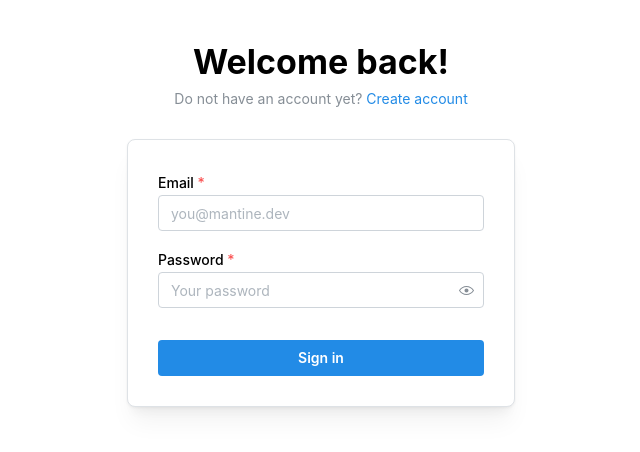
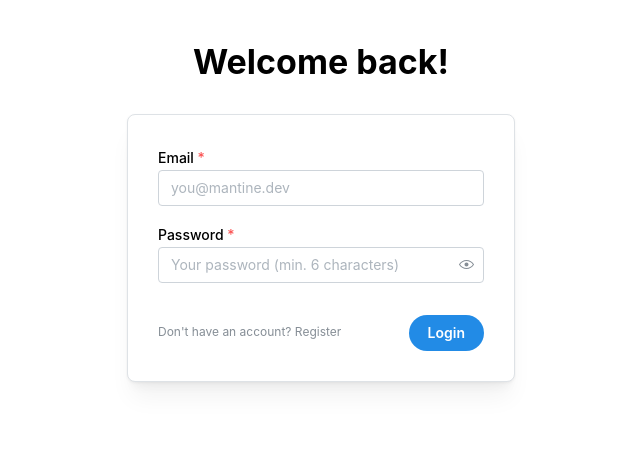
Before and after one commit to Abhi-m-anue/job-tracker, a React (Vite) app: page / in a window 1280 px wide. Shown: the top 452 px of the page, without its empty margins (319-959 px from the left). Built offline with nearby package versions, Linux system fonts and the light colour scheme.

Commit message:
added register functionality, merged both login and register to one component

```diff
--- a/src/App.jsx
+++ b/src/App.jsx
@@ -1,20 +1,29 @@
+import { useEffect } from "react";
 import { BrowserRouter as Router, Routes, Route} from "react-router-dom"
 import "./App.css";
-import Login from "./pages/Login";
-import Register from "./pages/Register";
+import LoginRegister from "./pages/LoginRegister";
 import Dashboard from "./pages/Dashboard";
 
 import "@mantine/core/styles.css";
 import { MantineProvider } from "@mantine/core";
 
+import Axios from "axios"
+
 function App() {
+
+  useEffect(()=>{
+    const token = localStorage.getItem('jwtToken');
+    if(token){
+      Axios.defaults.headers.common['Authorization'] = `Bearer ${token}`;
+    }
+  },[])
+
   return (
     <MantineProvider>
       <>
         <Router>
           <Routes>
-            <Route path="/" Component={Login} />
-            <Route path="/register" Component={Register} />
+            <Route path="/" Component={LoginRegister} />
             <Route path="/dashboard" Component={Dashboard} />
           </Routes>
         </Router>
--- a/src/pages/Login.jsx
+++ /dev/null
@@ -1,89 +0,0 @@
-import React, { useState } from "react";
-import { Link, useNavigate } from "react-router-dom";
-import Axios from "axios"
-
-import {
-  TextInput,
-  PasswordInput,
-  Checkbox,
-  Anchor,
-  Paper,
-  Title,
-  Text,
-  Container,
-  Group,
-  Button,
-} from "@mantine/core";
-import classes from "../styles/AuthenticationTitle.module.css";
-
-const Login = () => {
-  const [email, setEmail] = useState("");
-  const [password, setPassword] = useState("");
-  const [error,setError] = useState("")
-
-  const navigate = useNavigate();
-
-  const handleSubmit = async (e)=>{
-    e.preventDefault();
-    try{
-        const user = await Axios.post('https://jobs-api-0v7l.onrender.com/api/v1/auth/login',{
-            email,
-            password
-        })
-        setError("")
-        const token = user.data.token
-        localStorage.setItem('jwtToken', token);
-        Axios.defaults.headers.common['Authorization'] = `Bearer ${token}`
-        navigate('/dashboard')
-    }
-    catch(err){
-        setError(err.response.data.msg);
-    }
-
-  }
-
-  return (
-    <Container size={420} my={40}>
-      <Title ta="center" className={classes.title}>
-        Welcome back!
-      </Title>
-      <Text c="dimmed" size="sm" ta="center" mt={5}>
-        Do not have an account yet?{" "}
-        <Anchor size="sm" component={Link} to={"/register"}>
-          Create account
-        </Anchor>
-      </Text>
-
-      <Paper withBorder shadow="md" p={30} mt={30} radius="md">
-        <form onSubmit={handleSubmit}>
-          <TextInput
-            label="Email"
-            placeholder="you@mantine.dev"
-            onChange={(e) => setEmail(e.target.value)}
-            required
-            error = {error ? true:false}
-          />
-          <PasswordInput
-            label="Password"
-            placeholder="Your password"
-            required
-            mt="md"
-            error = {error}
-            onChange={(e) => setPassword(e.target.value)}
-          />
-          {/* <Group justify="space-between" mt="lg">
-            <Checkbox label="Remember me" />
-            <Anchor component="button" size="sm">
-              Forgot password?
-            </Anchor>
-          </Group> */}
-          <Button fullWidth mt="xl" type="submit">
-            Sign in
-          </Button>
-        </form>
-      </Paper>
-    </Container>
-  );
-};
-
-export default Login;
--- /dev/null
+++ b/src/pages/LoginRegister.jsx
@@ -0,0 +1,132 @@
+import React, { useState } from "react";
+import { useNavigate } from "react-router-dom";
+import Axios from "axios";
+
+import {
+  TextInput,
+  PasswordInput,
+  Checkbox,
+  Anchor,
+  Paper,
+  Title,
+  Text,
+  Container,
+  Group,
+  Button,
+} from "@mantine/core";
+import { useToggle, upperFirst } from "@mantine/hooks";
+import classes from "../styles/AuthenticationTitle.module.css";
+
+const LoginRegister = () => {
+  const [name, setName] = useState("");
+  const [email, setEmail] = useState("");
+  const [password, setPassword] = useState("");
+  const [error, setError] = useState("");
+  const [type, toggle] = useToggle(["login", "register"]);
+
+  const navigate = useNavigate();
+
+  const handleRegister = async(e)=>{
+    e.preventDefault();
+    try{
+        const user = await Axios.post(
+          "https://jobs-api-0v7l.onrender.com/api/v1/auth/register",
+          {
+            name,
+            email,
+            password
+          }
+        );
+        setError("");
+        const token = user.data.token;
+        localStorage.setItem("jwtToken", token);
+        Axios.defaults.headers.common["Authorization"] = `Bearer ${token}`;
+        toggle();
+    }
+    catch(err){
+        if (err.response.data.msg === "Duplicate value entered for email"){
+            setError('This email is already registered, try login in');
+        }
+        else{
+            setError("Invalid format");
+        }
+
+    }
+  }
+
+  const handleLogin = async (e) => {
+    e.preventDefault();
+    try {
+      const user = await Axios.post(
+        "https://jobs-api-0v7l.onrender.com/api/v1/auth/login",
+        {
+          email,
+          password,
+        }
+      );
+      setError("");
+      const token = user.data.token;
+      localStorage.setItem("jwtToken", token);
+      Axios.defaults.headers.common["Authorization"] = `Bearer ${token}`;
+      navigate("/dashboard");
+    } catch (err) {
+      setError(err.response.data.msg);
+    }
+  };
+
+  return (
+    <Container size={420} my={40}>
+      <Title ta="center" className={classes.title}>
+        {type === "login" ? "Welcome back!" : "Get started!"}
+      </Title>
+
+      <Paper withBorder shadow="md" p={30} mt={30} radius="md">
+        <form onSubmit={type === "login" ? handleLogin : handleRegister}>
+          {type === "register" && (
+            <TextInput
+              label="Name"
+              placeholder="Your name (min. 3 characters)"
+              value={name}
+              onChange={(event) => setName(event.target.value)}
+              required
+              error={error ? true : false}
+            />
+          )}
+          <TextInput
+            label="Email"
+            placeholder="you@mantine.dev"
+            onChange={(e) => setEmail(e.target.value)}
+            required
+            error={error ? true : false}
+          />
+          <PasswordInput
+            label="Password"
+            placeholder="Your password (min. 6 characters)"
+            required
+            mt="md"
+            error={error}
+            onChange={(e) => setPassword(e.target.value)}
+          />
+          <Group justify="space-between" mt="xl">
+            <Anchor
+              component="button"
+              type="button"
+              c="dimmed"
+              onClick={() => toggle()}
+              size="xs"
+            >
+              {type === "register"
+                ? "Already have an account? Login"
+                : "Don't have an account? Register"}
+            </Anchor>
+            <Button type="submit" radius="xl">
+              {upperFirst(type)}
+            </Button>
+          </Group>
+        </form>
+      </Paper>
+    </Container>
+  );
+};
+
+export default LoginRegister;
--- a/src/pages/Register.jsx
+++ /dev/null
@@ -1,7 +0,0 @@
-import React from "react";
-
-const Register = () => {
-  return <div></div>;
-};
-
-export default Register;
```
